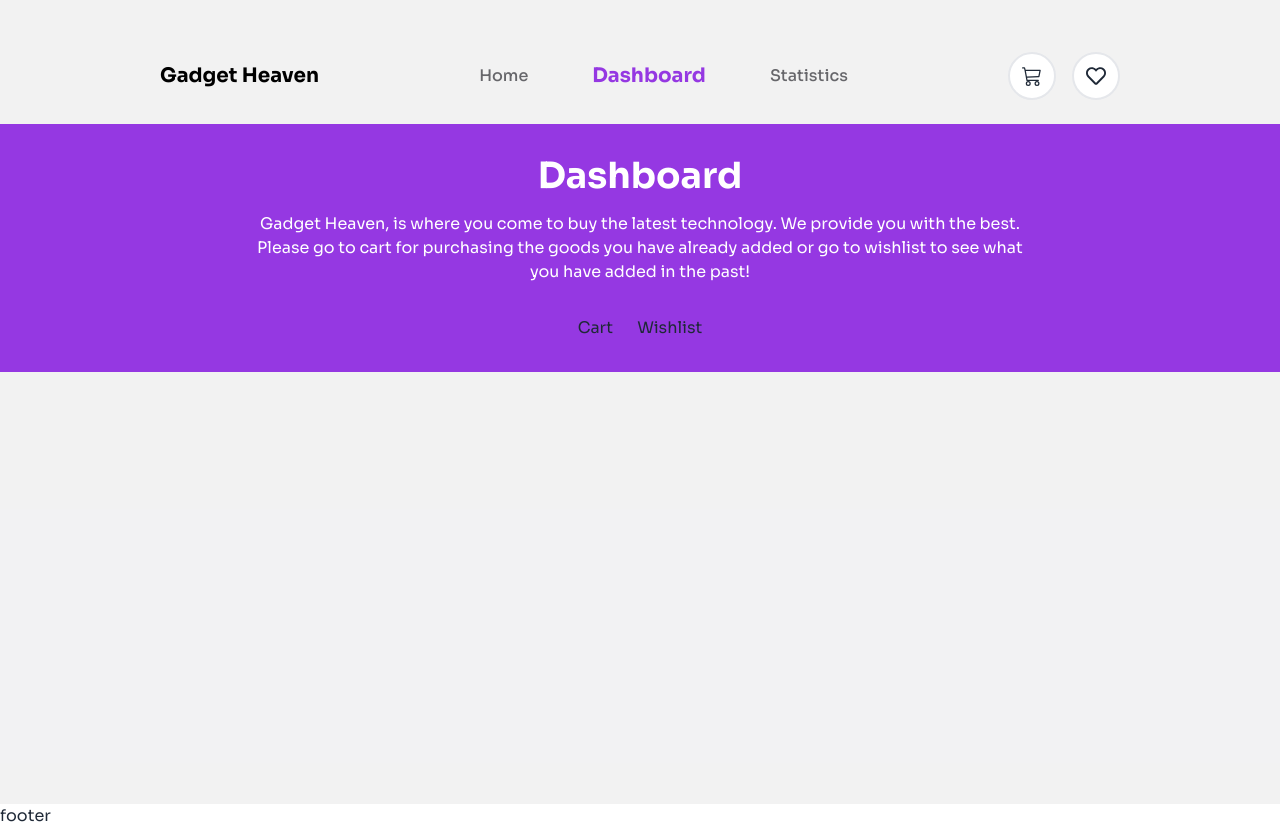
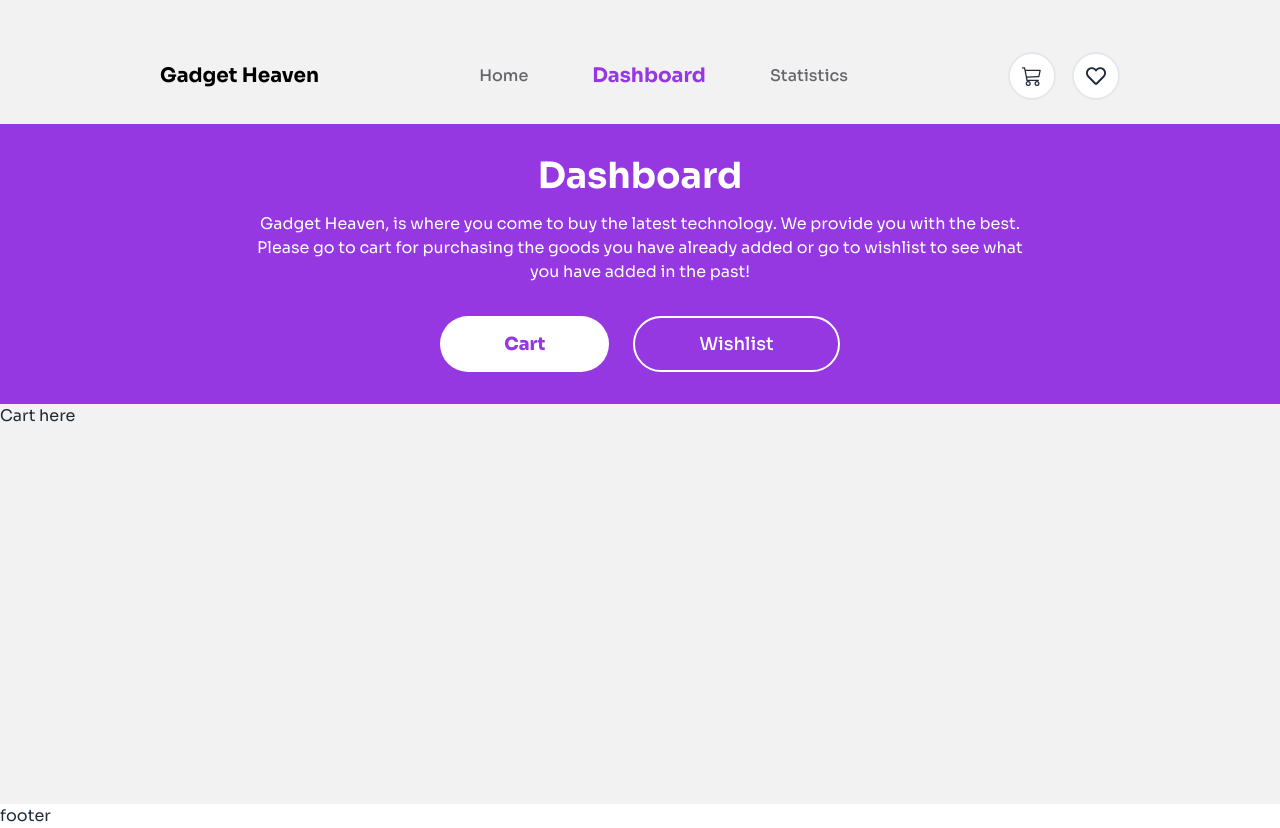
Before and after one commit to programming-hero-web-course-4/b10a8-gadget-heaven-kyoChiwow, a React (Vite) app: page /dashboard in a window 1280 px wide. Built offline with nearby package versions, Linux system fonts and the light colour scheme.

Commit message:
managed to do the context api thing after 2-3 hours got the data and now only functionality of the cart and wishlist are remaining

```diff
--- a/src/components/CartDashboard/CartDashboard.jsx
+++ b/src/components/CartDashboard/CartDashboard.jsx
@@ -1,4 +1,9 @@
+import { useContext } from "react";
+import { CartContext } from "../Utils/manageCartContext";
+
 const CartDashboard = () => {
+    const { getProduct } = useContext(CartContext);
+    const {product_image, product_title, description, price} = getProduct;
     return (
         <div>
             <h1>Cart here</h1>
--- a/src/components/Dashboard/Dashboard.jsx
+++ b/src/components/Dashboard/Dashboard.jsx
@@ -1,4 +1,9 @@
+import { useState } from "react";
+import CartDashboard from "../CartDashboard/CartDashboard";
+import WishlistDashboard from "../WishlistDashboard/WishlistDashboard";
+
 const Dashboard = () => {
+  const [activeButton, setActiveButton] = useState("cart");
   return (
     <div>
       <div className="bg-purpleBg mt-6 text-center">
@@ -15,12 +20,12 @@ const Dashboard = () => {
         {/* Dashboard Header Div */}
         {/* Buttons Div */}
         <div className="flex gap-6 justify-center pb-8">
-          <button>Cart</button>
-          <button>Wishlist</button>
+          <button className={activeButton === "cart" ? "bg-white text-purpleBg font-extrabold text-lg py-3 px-16 rounded-[32px] hover:bg-purple-200 transition duration-300" : "text-white font-medium text-lg border-2 border-white rounded-[32px] py-3 px-16 hover:bg-purple-200 transition duration-300"} onClick={() => setActiveButton("cart")}>Cart</button>
+          <button className={activeButton === "wishlist" ? "bg-white text-purpleBg font-extrabold text-lg py-3 px-16 rounded-[32px] hover:bg-purple-200 transition duration-300" : "text-white font-medium text-lg border-2 border-white rounded-[32px] py-3 px-16 hover:bg-purple-200 transition duration-300"} onClick={() => setActiveButton("wishlist")}>Wishlist</button>
         </div>
         {/* Buttons Div */}
       </div>
-
+      {activeButton === "cart" ? <CartDashboard></CartDashboard> : <WishlistDashboard></WishlistDashboard>}
     </div>
   );
 };
--- a/src/components/ProductDetail/ProductDetail.jsx
+++ b/src/components/ProductDetail/ProductDetail.jsx
@@ -3,7 +3,9 @@ import { FaRegStar } from "react-icons/fa";
 import ReactStars from "react-rating-stars-component";
 import { BsCart3 } from "react-icons/bs";
 import { FaRegHeart } from "react-icons/fa";
-import { useState } from "react";
+import { useContext } from "react";
+import { CartContext } from "../Utils/manageCartContext";
+
 
 const ProductDetail = () => {
   const { product_id } = useParams();
@@ -13,16 +15,15 @@ const ProductDetail = () => {
     (product) => product.product_id === idInt
   );
 
-  // State for storing the product_id
-  const [getProductId, setGetProductId] = useState([]);
-  console.log(getProductId);
+  // Using Context here
+  const {addToCart} = useContext(CartContext);
+  console.log(addToCart);
   // Handle Add to cart Button Function
   const handleAddToCart = () => {
-    setGetProductId(findProducts);
+    addToCart(findProducts);
   }
   // Handle Add to cart Button Function
   const {
-    product_id: productId,
     product_image,
     product_title,
     price,
--- a/src/components/Root/Root.jsx
+++ b/src/components/Root/Root.jsx
@@ -1,6 +1,7 @@
 import { Outlet, useLocation } from "react-router-dom";
 import Footer from "../Footer/Footer";
 import NavBar from "../NavBar/NavBar";
+import { CartProvider } from "../Utils/manageCartContext";
 
 const Root = () => {
   const location = useLocation();
@@ -15,7 +16,9 @@ const Root = () => {
       <div className="min-h-screen flex flex-col">
         <NavBar checkHome={checkHome}></NavBar>
         <div className="flex-grow">
+          <CartProvider>
           <Outlet></Outlet>
+          </CartProvider>
         </div>
         <Footer></Footer>
       </div>
--- a/src/components/Utils/manageCartContext.js
+++ b/src/components/Utils/manageCartContext.jsx
@@ -1,4 +1,5 @@
 import { createContext, useState } from "react";
+import PropTypes from "prop-types";
 
 // Creating Context for managing products
 const CartContext = createContext();
@@ -10,6 +11,17 @@ const CartProvider = ({children}) => {
 
     // Also need a function to add new products in the cart along with previous products
     const addToCart = (product) => {
-        setGetProduct(...getProduct, product);
+        setGetProduct((pastProducts) => [...pastProducts, product]);
     }
+
+    return (
+        <CartContext.Provider value={{addToCart, getProduct}}>
+            {children}
+        </CartContext.Provider>
+    )
 }
+
+export {CartContext, CartProvider}
+CartProvider.propTypes = {
+    children: PropTypes.node.isRequired,
+}
```
